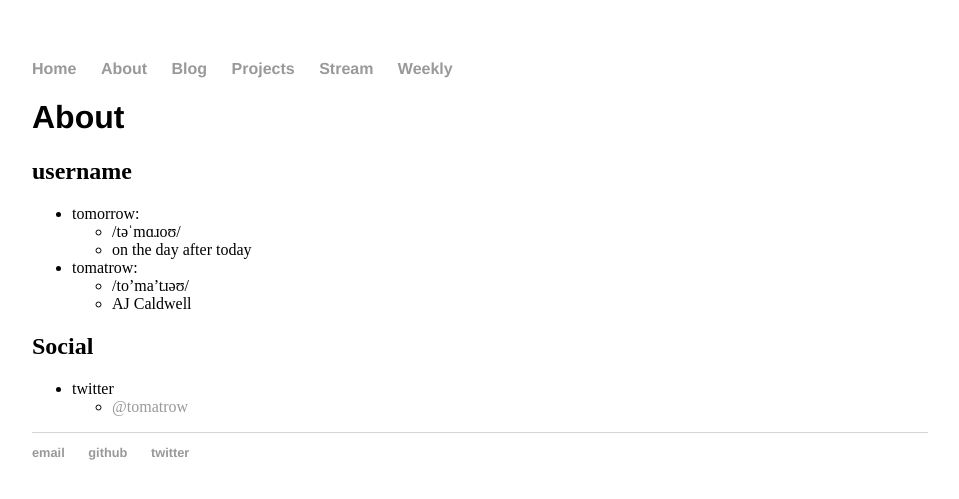
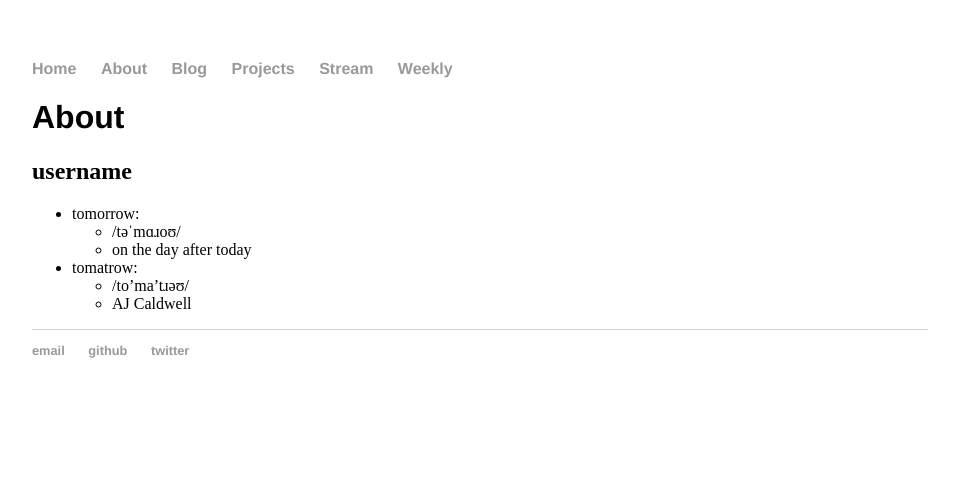
Before and after one commit to tomatrow/tomatrow.github.io, a Jekyll site: the page built from about.md, in a window 1280 px wide. Shown: the top 499 px of the page, without its empty margins (160-1119 px from the left). Built offline with Jekyll 4.4.1, drawn with Linux system fonts in a browser that asks for light colours.

Commit message:
Remove Twitter from About, because it's better t okeep it in the main page

```diff
--- a/about.md
+++ b/about.md
@@ -13,8 +13,3 @@ category: main
 * tomatrow:
     - /to'ma'tɹəʊ/
     - AJ Caldwell
-
-## Social
-
-* twitter
-    - [@tomatrow](https://twitter.com/tomatrow)
```
